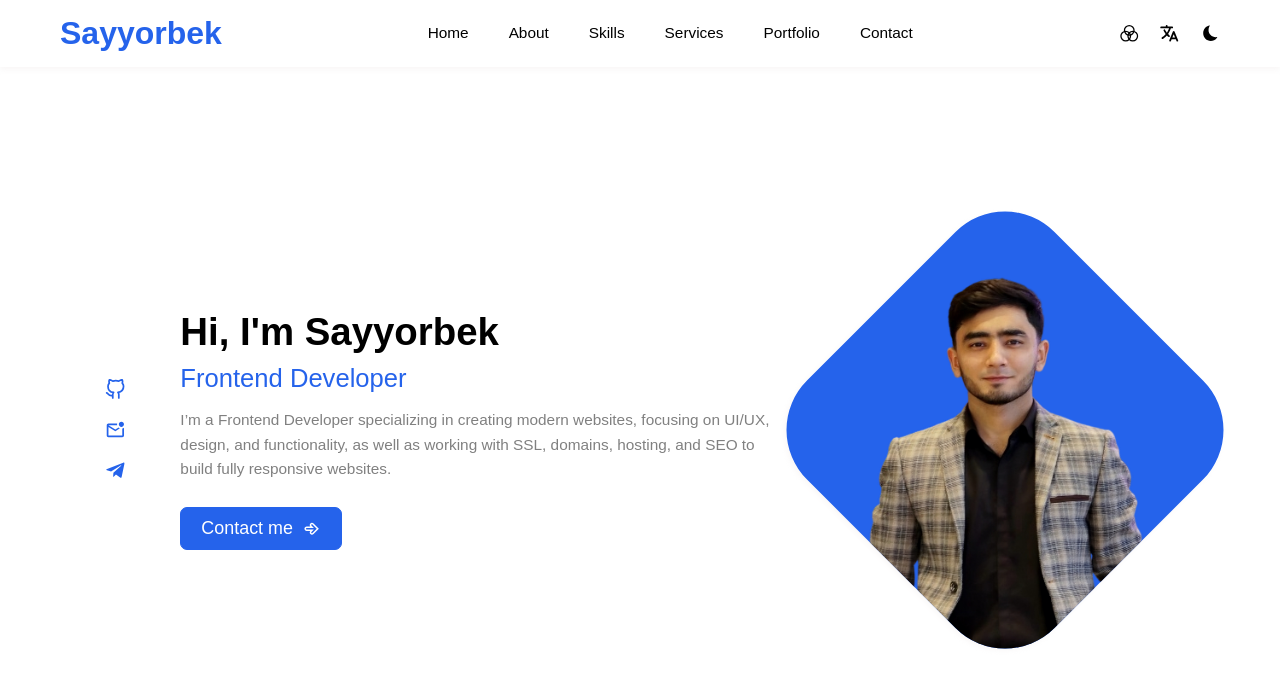
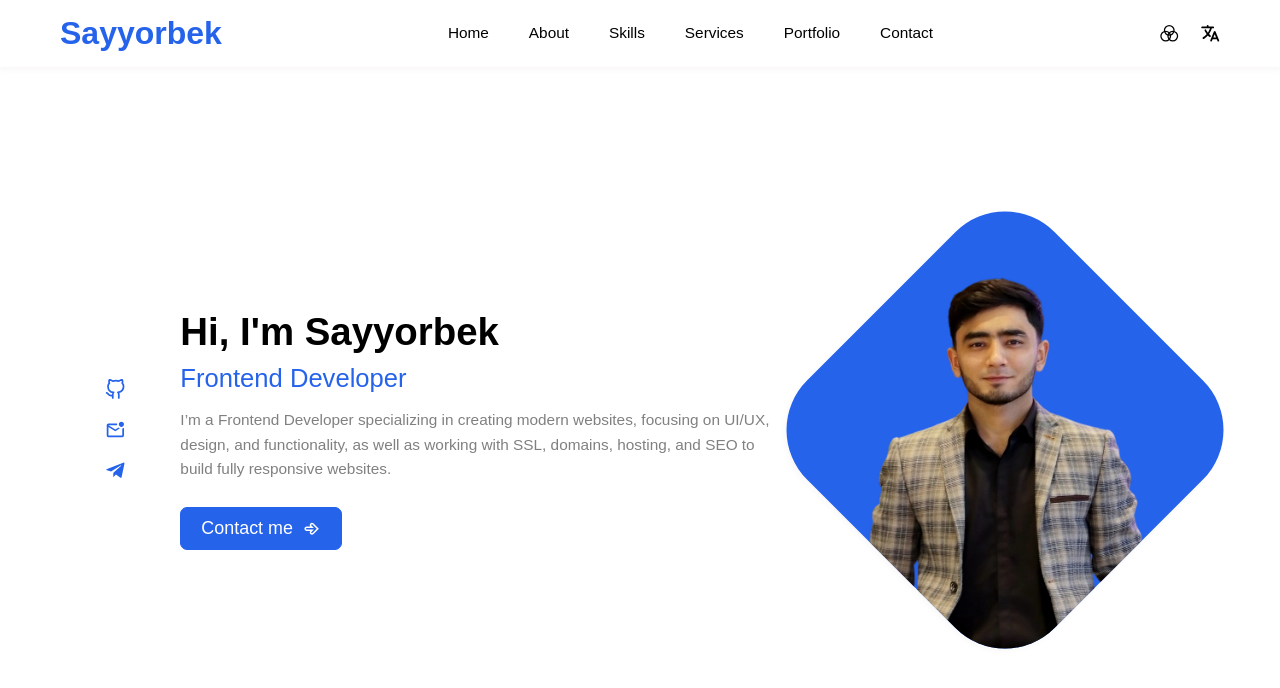
Before and after one commit to Sayyorbek2005/master-portfolio, a React (Create React App) app: page / in a window 1280 px wide. Shown: the top 688 px of the page. Built offline with nearby package versions, Linux system fonts and the light colour scheme.

Commit message:
Master Web Portfolio

```diff
--- a/public/index.html
+++ b/public/index.html
@@ -10,21 +10,10 @@
       content="Web site created using create-react-app"
     />
     <link rel="apple-touch-icon" href="%PUBLIC_URL%/logo192.png" />
-    <!--
-      manifest.json provides metadata used when your web app is installed on a
-      user's mobile device or desktop. See https://developers.google.com/web/fundamentals/web-app-manifest/
-    -->
+
     <link rel="manifest" href="%PUBLIC_URL%/manifest.json" />
-    <!--
-      Notice the use of %PUBLIC_URL% in the tags above.
-      It will be replaced with the URL of the `public` folder during the build.
-      Only files inside the `public` folder can be referenced from the HTML.
 
-      Unlike "/favicon.ico" or "favicon.ico", "%PUBLIC_URL%/favicon.ico" will
-      work correctly both with client-side routing and a non-root public URL.
-      Learn how to configure a non-root public URL by running `npm run build`.
-    -->
-    <title>React App</title>
+    <title>Sayyorbek Developer</title>
   </head>
   <body>
     <noscript>You need to enable JavaScript to run this app.</noscript>
--- a/src/App.css
+++ b/src/App.css
@@ -101,6 +101,6 @@ button, i, svg, li {
 .btn:hover{
     background-color: transparent;
     color: var(--primary-color);
-    transform: translateY(-5px);
+    transform: translateX(10px);
 
 }
--- a/src/components/header/Header.jsx
+++ b/src/components/header/Header.jsx
@@ -1,13 +1,26 @@
 import { RiMenuUnfold2Fill } from "react-icons/ri";
-import { IoLanguage } from "react-icons/io5";
-import { IoColorFilterOutline } from "react-icons/io5";
-
-import { IoIosMoon } from "react-icons/io";
-import { HeaderContainer } from './Header.styles';
+import { IoLanguage, IoColorFilterOutline } from "react-icons/io5";
+// import { IoIosMoon } from "react-icons/io";
+import { HeaderContainer } from "./Header.styles";
+import { useState } from "react";
 
 const Header = () => {
+  const [mode, setMode] = useState(false);
+
+  const ColorFilter = () => setMode(!mode);
+
+  // Rang almashtiruvchi funksiya
+  const changeColor = (color) => {
+    document.documentElement.style.setProperty("--primary-color", color);
+    setMode(false); // rang tanlangach modal yopiladi
+  };
+  const resModal = () => {
+    const nav = document.querySelector(".responsive-navigation-bar");
+    nav.style.display = nav.style.display === "flex" ? "none" : "flex";
+  }
+
   return (
-    <HeaderContainer className="header">
+    <HeaderContainer mode={mode}>
       <div className="max-width">
         <div className="header-cont">
 
@@ -15,7 +28,7 @@ const Header = () => {
             <h1>Sayyorbek</h1>
           </div>
 
-          <ul className="nav-list">
+          <ul className="nav-list responsive-navigation-bar">
             <li>Home</li>
             <li>About</li>
             <li>Skills</li>
@@ -24,11 +37,23 @@ const Header = () => {
             <li>Contact</li>
           </ul>
 
+
           <div className="icons">
-            <IoColorFilterOutline />
+            <IoColorFilterOutline onClick={ColorFilter} />
+
+            {/* Rang tanlash modal */}
+            <div className="color-filter-modal">
+              <div className="color red" onClick={() => changeColor("#ff6347")}></div>
+              <div className="color blue" onClick={() => changeColor("#2563eb")}></div>
+              <div className="color green" onClick={() => changeColor("#28a745")}></div>
+              <div className="color yellow" onClick={() => changeColor("#ffc107")}></div>
+              <div className="color purple" onClick={() => changeColor("#6f42c1")}></div>
+              <div className="color orange" onClick={() => changeColor("#fd7e14")}></div>
+            </div>
+
             <IoLanguage />
-            <IoIosMoon />
-            <RiMenuUnfold2Fill className="menu-icon" />
+            {/* <IoIosMoon  /> */}
+            <RiMenuUnfold2Fill className="menu-icon" onClick={resModal} />
           </div>
 
         </div>
--- a/src/components/header/Header.styles.js
+++ b/src/components/header/Header.styles.js
@@ -6,32 +6,35 @@ export const HeaderContainer = styled.div`
   position: fixed;
   top: 0;
   left: 0;
-  z-index: 900;
+  z-index: 999 !important;
   background-color: var(--white);
   box-shadow: 0px 3px 5px var(--shadow-color);
 
-  .header .max-width {
+  .max-width {
     padding: 0 20px;
   }
+
   .header-cont {
     display: flex;
     align-items: center;
     justify-content: space-between;
     gap: var(--gap-50);
-    padding: 0 20px;
   }
 
+  /* === LOGO === */
   .logo h1 {
     color: var(--primary-color);
+    font-weight: var(--font-weight-600);
     cursor: pointer;
-    font-weight: var(--font-weight-600);
     transition: 0.3s;
 
     &:hover {
       color: var(--primary-color);
+      opacity: 0.7;
     }
   }
 
+  /* === NAV LIST === */
   .nav-list {
     list-style: none;
     display: flex;
@@ -50,11 +53,12 @@ export const HeaderContainer = styled.div`
     &:hover {
       color: var(--primary-color);
       border-bottom-color: var(--primary-color);
-
     }
   }
 
+  /* === ICONS WRAPPER === */
   .icons {
+    position: relative;
     display: flex;
     align-items: center;
     gap: var(--gap-20);
@@ -71,10 +75,37 @@ export const HeaderContainer = styled.div`
     }
   }
 
-  /* 📱 Responsive */
-  @media (max-width: 900px) {
+  /* === COLOR FILTER MODAL (styled-components bilan boshqariladi) === */
+  .color-filter-modal {
+    position: absolute;
+    top: 40px;
+    right: 0;
+    background: #fff;
+    padding: 15px;
+    border-radius: 10px;
+    box-shadow: 0 4px 15px rgba(0,0,0,0.1);
+    display: ${({ mode }) => (mode ? "grid" : "none")};
+    grid-template-columns: repeat(3, 30px);
+    gap: 10px;
+    z-index: 999;
+  }
 
+  .color {
+    width: 30px;
+    height: 30px;
+    border-radius: 6px;
+    cursor: pointer;
+  }
 
+  .red { background: #ff6347; }
+  .blue { background: #2563eb; }
+  .green { background: #28a745; }
+  .yellow { background: #ffc107; }
+  .purple { background: #6f42c1; }
+  .orange { background: #fd7e14; }
+
+  /* === RESPONSIVE === */
+  @media (max-width: 800px) {
     .nav-list {
       display: none;
     }
@@ -82,9 +113,38 @@ export const HeaderContainer = styled.div`
     .menu-icon {
       display: block !important;
     }
+
+    .icons > svg{
+      font-size: var(--font-size-35);
+    }
+
+
+    .responsive-navigation-bar {
+      background-color: var(--white);
+      /* background-color: #2563eb; */
+      padding: var(--gap-20);
+      line-height: 50px;
+      box-shadow: 0px 3px 5px var(--shadow-color);
+     display: block;
+      flex-direction: column;
+      width: 200px;
+      position: fixed;
+      top: 60px;
+      right: 0px;
+      bottom: 0px;
+      z-index: 700;
+
+      li {
+        font-size: var(--font-size-30);
+      }
+
+    }
   }
 
   .menu-icon {
-    display: none;  /* Desktopda menyu ikonkasi yo‘q */
+    display: none;
   }
+
+
+
 `;
--- a/src/pages/home/Home.jsx
+++ b/src/pages/home/Home.jsx
@@ -21,7 +21,7 @@ const Home = () => {
 
         </div>
         <div className="home-left">
-          <h1>Hi, I'm Sayyorbek</h1>
+          <h1> Hi, I'm Sayyorbek</h1>
           <h2>Frontend Developer</h2>
           <p>
             I’m a Frontend Developer specializing in creating modern websites,
--- a/src/pages/home/Home.styles.js
+++ b/src/pages/home/Home.styles.js
@@ -96,13 +96,8 @@ export const HomeContainer = styled.div`
   &:hover{
     transform: translateY(-5px);
   }
-
-
 }
  }
-
-
-
     .home-right{
       margin-top: 50px;
     }
```
